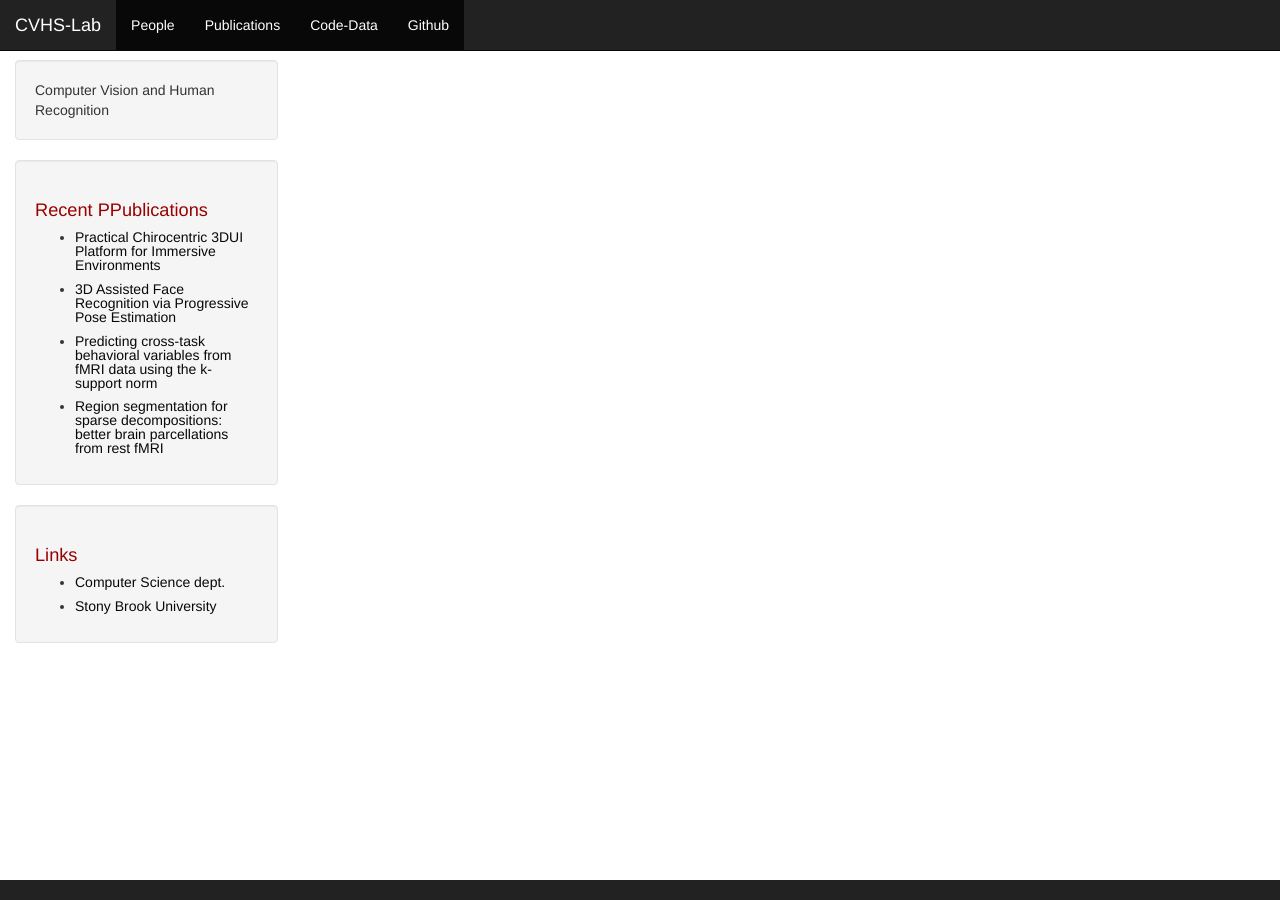
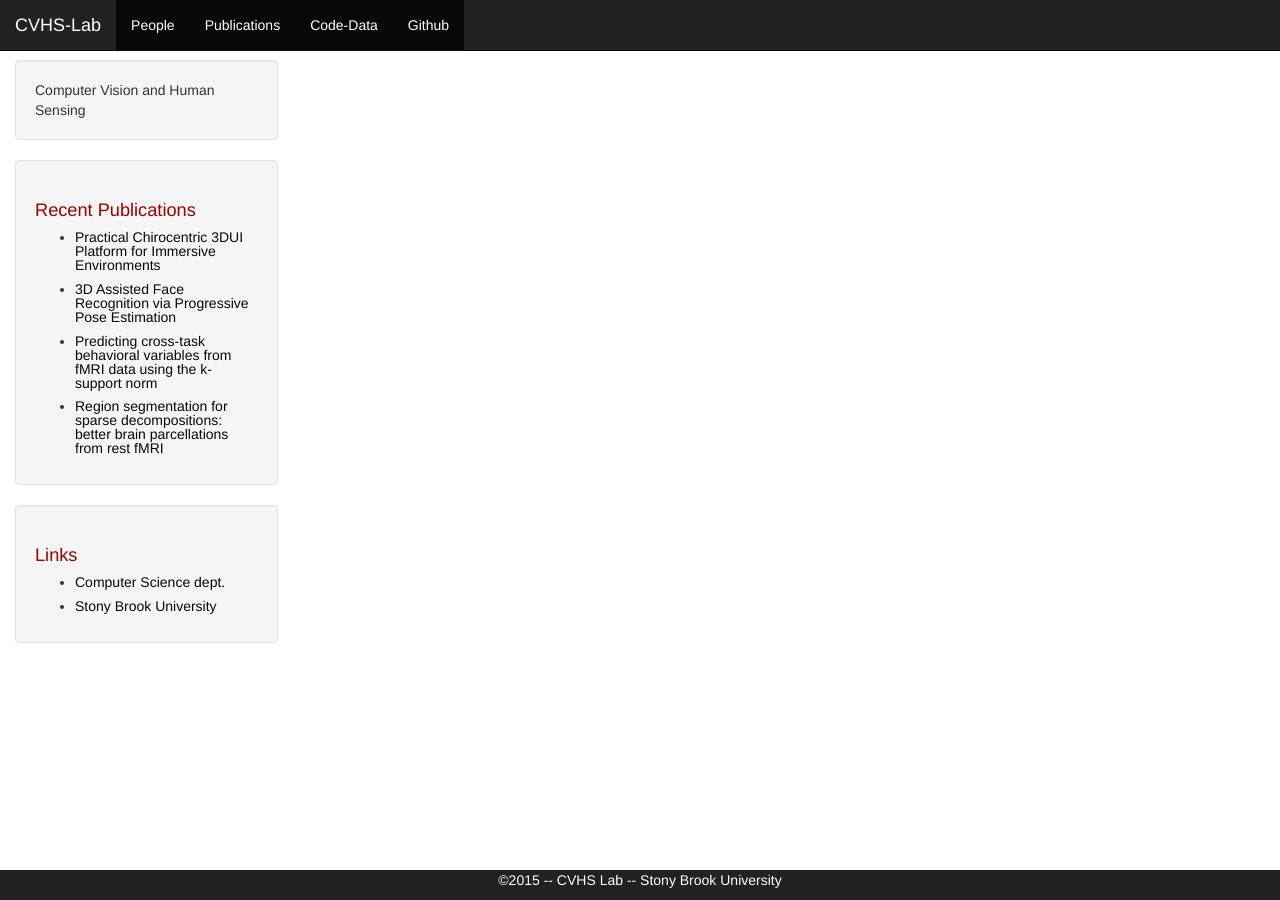
Before and after one commit to jessebrizzi/CVHS-Website, a Jekyll site: the page built from index.html, in a window 1280 px wide. Built offline with Jekyll 4.4.1, drawn with Linux system fonts in a browser that asks for light colours; Markdown is read by kramdown in place of the engine named in the settings; the list of posts is cut into pages by our own code.

Commit message:
still working

```diff
--- a/_config.yml
+++ b/_config.yml
@@ -1,10 +1,7 @@
 # Jekyll configuration
 
 name: CVHS-Lab
-description: Computer Vision and Human Recognition
-
-# url is currently only used only for the RSS feed in feed.xml
-url: http://scotte.github.io
+description: Computer Vision and Human Sensing
 
 # baseurl will often be '', but for a project page on gh-pages, it needs to
 # be the project name.
@@ -26,4 +23,4 @@ markdown: redcarpet
 redcarpet:
   extensions: ["no_intra_emphasis", "fenced_code_blocks", "autolink", "tables", "with_toc_data"]
 
-exclude: ['README.md', 'LICENSE']
+exclude: ['README.md']
--- a/_includes/footer.html
+++ b/_includes/footer.html
@@ -1,7 +1,7 @@
 <div class="container-fluid">
     <div class="row-fluid">
         <div class="span12 footer navbar-inverse navbar-fixed-bottom">
-        &nbsp
+        <p class="copyright">&copy;{{ site.time | date: '%Y' }} -- CVHS Lab --  Stony Brook University</p>
         </div>
     </div>
 </div>
--- a/_includes/sidebar.html
+++ b/_includes/sidebar.html
@@ -3,7 +3,7 @@
 </div>
 
 <div class="sidebar well">
-    <h1>Recent PPublications</h1>
+    <h1>Recent Publications</h1>
     <ul>
         {% for post in site.posts limit:5 %}
         	{% if post.category == "paper" %}
```
